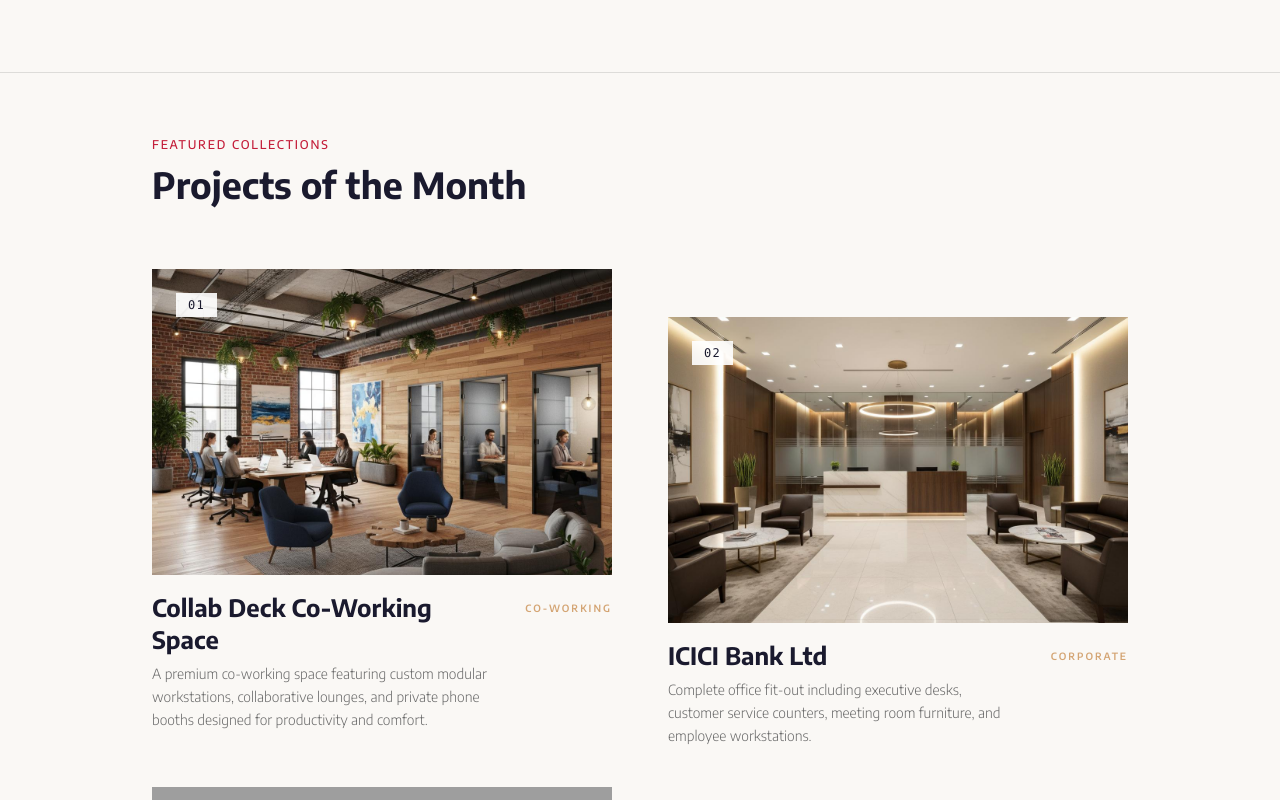
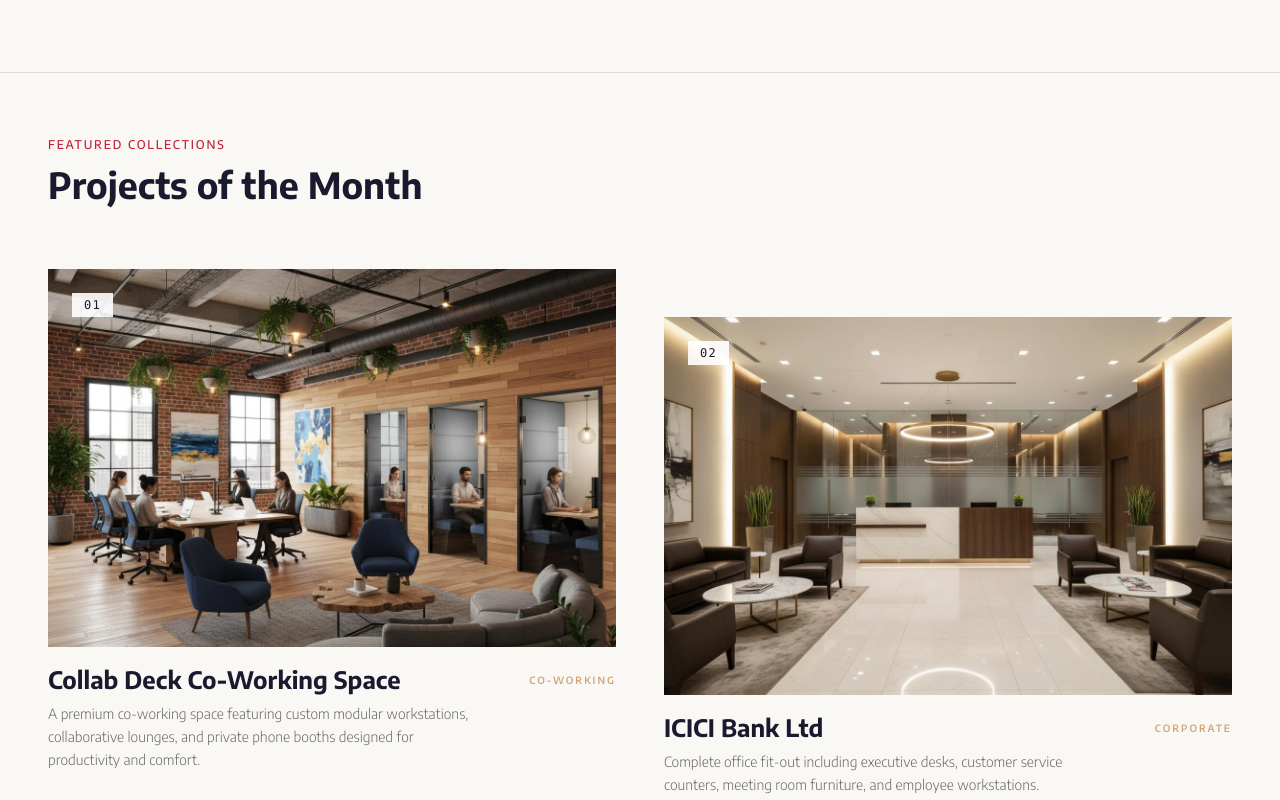
Before and after one commit to trisrjt/Hecate, a React (Vite) app: page / in a window 1280 px wide. Shown: the part 1800-2600 px from the top of the page. Built offline with nearby package versions, Linux system fonts and the light colour scheme; no server answers; the database is empty; grey boxes are pictures that could not be loaded.

Commit message:
style: revert Featured Collections back to 7xl page container width and make project cards wider to match alignments perfectly

```diff
--- a/src/pages/Home.tsx
+++ b/src/pages/Home.tsx
@@ -287,7 +287,7 @@ export const Home: React.FC = () => {
 
       {/* Featured Collections */}
       <section className="py-12 md:py-16 bg-hecate-ivory relative overflow-hidden border-t border-hecate-muted/20">
-        <div className="max-w-5xl mx-auto px-6">
+        <div className="max-w-7xl mx-auto px-6 md:px-12">
           <div className="flex justify-between items-end mb-8 md:mb-10">
             <ScrollReveal duration={1.2} yOffset={20}>
               <span className="section-label">Featured Collections</span>
@@ -295,14 +295,14 @@ export const Home: React.FC = () => {
             </ScrollReveal>
           </div>
 
-          <div className="grid md:grid-cols-2 gap-x-6 lg:gap-x-8 gap-y-12 md:gap-y-0">
+          <div className="grid md:grid-cols-2 gap-x-8 lg:gap-x-12 gap-y-12 md:gap-y-0">
             {projects.slice(0, 4).map((item, idx) => (
               <div
                 key={idx}
-                className={`group w-full max-w-[460px] mx-auto ${
+                className={`group w-full ${
                   idx % 2 !== 0
-                    ? 'md:mt-12 md:mr-0 md:ml-auto'
-                    : 'md:mb-12 md:ml-0 md:mr-auto'
+                    ? 'md:mt-12'
+                    : 'md:mb-12'
                 }`}
               >
                 <ScrollReveal delay={idx * 0.15} duration={1.5} yOffset={25}>
```
